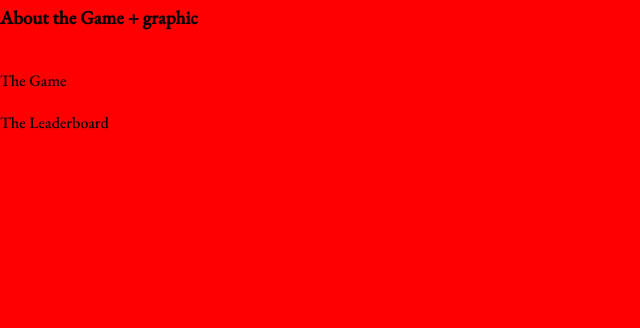
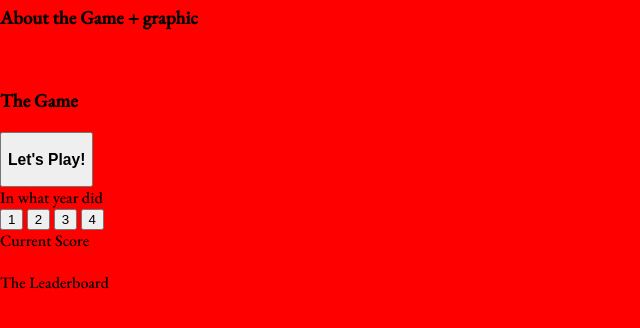
Before and after one commit to NRCarver/Javascript-Quiz, a plain HTML site: page index.html in a window 1280 px wide. Shown: the part 380-708 px from the top of the page, without its empty margins (0-640 px from the left). Drawn offline with nearby package versions, Linux system fonts and the light colour scheme.

Commit message:
Add further HTML layout

```diff
--- a/index.html
+++ b/index.html
@@ -30,7 +30,20 @@
     <h3>About the Game + graphic</h3>
     </div>
     <br>
-    <div>The Game</div>
+    <div class="game-box">
+        <div class="question-box">
+            <h3>The Game</h3>
+        </div>
+        <div class="start-button">
+            <button><h3>Let's Play!</h3></button>
+        </div>
+        <div class="question-box">In what year did<span id="historical-event"></span></div>
+        <button class="answer-button">1</button>
+        <button class="answer-button">2</button>
+        <button class="answer-button">3</button>
+        <button class="answer-button">4</button>
+    </div>
+    <div class="score-box">Current Score</div>
     <br>
     <div>The Leaderboard</div>
 
```
